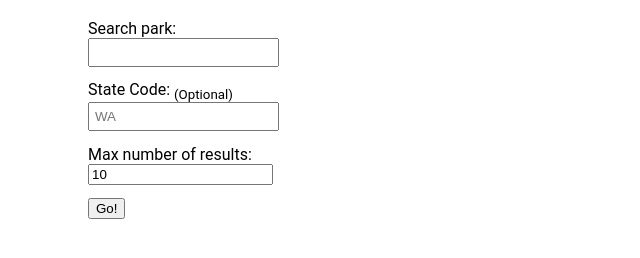
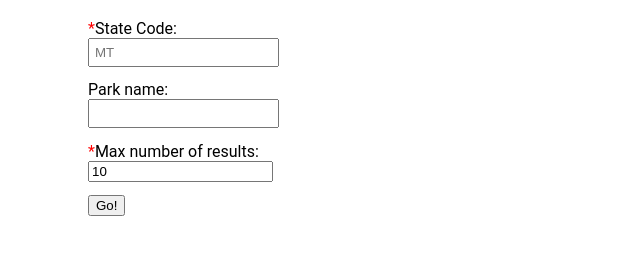
Before and after one commit to PeterMcHoke/national-parks-api-search, a plain HTML site: page index.html in a window 1280 px wide. Shown: the part 62-320 px from the top of the page, without its empty margins (252-892 px from the left). Drawn offline with nearby package versions, Linux system fonts and the light colour scheme.

Commit message:
Updating the input fields to requre state code and not park name.

```diff
--- a/index.css
+++ b/index.css
@@ -37,3 +37,11 @@ form input {
 ul {
     list-style: none;
 }
+
+.light-text {
+  color: #808080;
+}
+
+.red {
+  color: red;
+}
--- a/index.html
+++ b/index.html
@@ -4,7 +4,7 @@
     <meta charset="UTF-8">
     <meta name="viewport" content="width=device-width, initial-scale=1.0">
     <meta http-equiv="X-UA-Compatible" content="ie=edge">
-    <title>YouTube video finder</title>
+    <title>National Parks Search</title>
     <link rel="shortcut icon" href="#">
     <link rel="stylesheet" href="index.css">
 </head>
@@ -13,13 +13,13 @@
         <h1>National Parks Vacation Planner</h1>
 
         <form id="js-form">
-            <label for="search-term">Search park:</label>
-            <input type="text" name="search-term" id="js-search-term" required>
+            <label for="park-state"><span class="red">*</span>State Code:</label><br>
+            <input type="text" name="park-state" id="js-park-state" placeholder="MT" required>
 
-            <label for="park-state">State Code: <sub>(Optional)</sub></label>
-            <input type="text" name="park-state" id="js-park-state" placeholder="WA">
+            <label for="search-term">Park name:</label>
+            <input type="text" name="search-term" id="js-search-term" optional>
 
-            <label for="max-results">Max number of results: </label>
+            <label for="max-results"><span class="red">*</span>Max number of results: </label>
             <input type="number" name="max-results" id="js-max-results" value="10">
 
             <input type="submit" value="Go!">
--- a/index.js
+++ b/index.js
@@ -31,7 +31,7 @@ function displayResults(responseJson, maxResults) {
   $('#results').removeClass('hidden');
 };
 
-function getParks(query, stateCode='', maxResults=10) {
+function getParks(query='', stateCode='', maxResults=10) {
   const params = {
     q: query,
     stateCode: stateCode,
```
